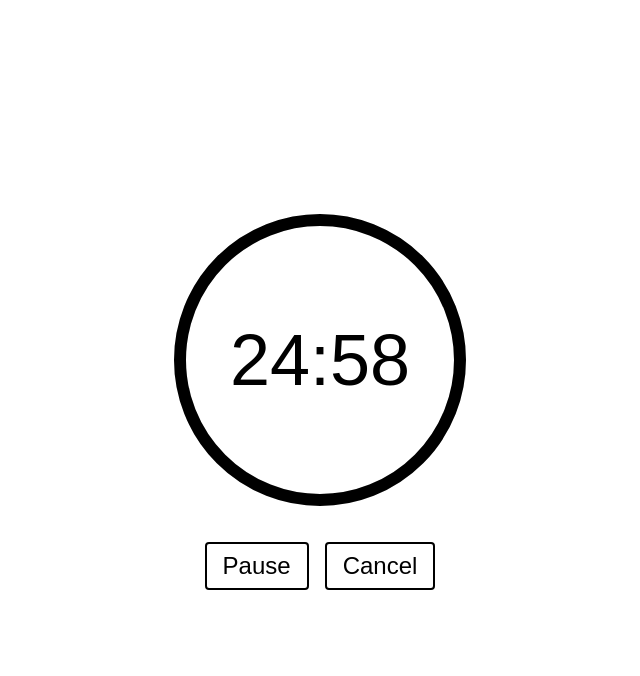
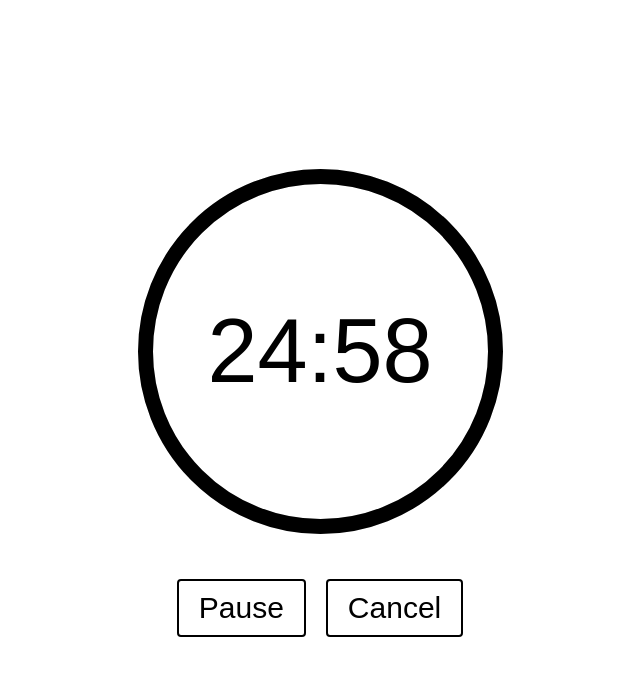
Before and after one commit to Jim-art4444/A-kindle-promodoro-timer, a plain HTML site: page index.html in a window 1280 px wide. Both pictures are taken after a click on the button "25 Min". Shown: the whole page, without its empty margins (320-960 px from the left). Drawn offline with Linux system fonts and the light colour scheme.

Commit message:
Update index.html

```diff
--- a/index.html
+++ b/index.html
@@ -16,12 +16,13 @@
       justify-content: center;
       align-items: center;
       font-family: sans-serif;
+      overflow: hidden;
     }
     .timer-container {
       position: relative;
-      width: 300px;
-      height: 300px;
-      margin-bottom: 2rem;
+      width: 375px; /* 25% larger */
+      height: 375px;
+      margin-bottom: 2.5rem;
     }
     svg {
       transform: rotate(-90deg);
@@ -31,35 +32,36 @@
     circle.bg {
       fill: none;
       stroke: #eee;
-      stroke-width: 12;
+      stroke-width: 15; /* 12 * 1.25 */
     }
     circle.fg {
       fill: none;
       stroke: #000;
-      stroke-width: 12;
+      stroke-width: 15;
       stroke-linecap: round;
-      stroke-dasharray: 879.6;
-      stroke-dashoffset: 879.6;
+      stroke-dasharray: 1099.6; /* 2π * 175 */
+      stroke-dashoffset: 1099.6;
     }
     #display {
       position: absolute;
       top: 50%;
       left: 50%;
       transform: translate(-50%, -50%);
-      font-size: 4.5rem;
+      font-size: 5.625rem; /* 4.5 * 1.25 */
     }
     .buttons {
       display: flex;
-      gap: 1rem;
+      gap: 1.25rem; /* 1 * 1.25 */
     }
     button {
-      font-size: 1.5rem;
-      padding: 0.5rem 1rem;
+      font-size: 1.875rem; /* 1.5 * 1.25 */
+      padding: 0.625rem 1.25rem;
       background: #fff;
       color: #000;
       border: 2px solid #000;
       border-radius: 4px;
       cursor: pointer;
+      white-space: nowrap;
     }
     button:disabled {
       opacity: 0.5;
@@ -74,8 +76,8 @@
 
   <div class="timer-container">
     <svg>
-      <circle class="bg" cx="150" cy="150" r="140"></circle>
-      <circle id="ring" class="fg" cx="150" cy="150" r="140"></circle>
+      <circle class="bg" cx="187.5" cy="187.5" r="175"></circle>
+      <circle id="ring" class="fg" cx="187.5" cy="187.5" r="175"></circle>
     </svg>
     <div id="display">00:00</div>
   </div>
@@ -88,16 +90,13 @@
   </div>
 
   <script>
-    let intervalId;
-    let remainingSec = 0;
-    let totalSec = 0;
-    let isPaused = false;
+    let intervalId, remainingSec = 0, totalSec = 0, isPaused = false;
     const ring = document.getElementById('ring');
     const pauseBtn = document.getElementById('pauseBtn');
     const cancelBtn = document.getElementById('cancelBtn');
     const start25 = document.getElementById('btn25');
     const start50 = document.getElementById('btn50');
-    const totalLength = 2 * Math.PI * 140;
+    const totalLength = 2 * Math.PI * 175;
 
     function startTimer(minutes) {
       clearInterval(intervalId);
@@ -105,7 +104,7 @@
       totalSec = minutes * 60;
       remainingSec = totalSec;
       updateDisplay(remainingSec);
-      updateRing(remainingSec, totalSec);
+      updateRing(remainingSec);
 
       start25.style.display = 'none';
       start50.style.display = 'none';
@@ -121,7 +120,7 @@
       remainingSec--;
       updateDisplay(remainingSec);
       if (remainingSec === totalSec || remainingSec % 60 === 0) {
-        updateRing(remainingSec, totalSec);
+        updateRing(remainingSec);
       }
       if (remainingSec <= 0) {
         clearInterval(intervalId);
@@ -148,15 +147,14 @@
       ring.style.strokeDashoffset = totalLength;
     }
 
-    function updateDisplay(seconds) {
-      const m = String(Math.floor(seconds / 60)).padStart(2, '0');
-      const s = String(seconds % 60).padStart(2, '0');
+    function updateDisplay(sec) {
+      const m = String(Math.floor(sec / 60)).padStart(2, '0');
+      const s = String(sec % 60).padStart(2, '0');
       document.getElementById('display').textContent = `${m}:${s}`;
     }
 
-    function updateRing(remaining, total) {
-      const offset = totalLength * (remaining / total);
-      ring.style.strokeDashoffset = totalLength - offset;
+    function updateRing(sec) {
+      ring.style.strokeDashoffset = totalLength * (1 - sec / totalSec);
     }
 
     ring.style.strokeDasharray = totalLength;
```
